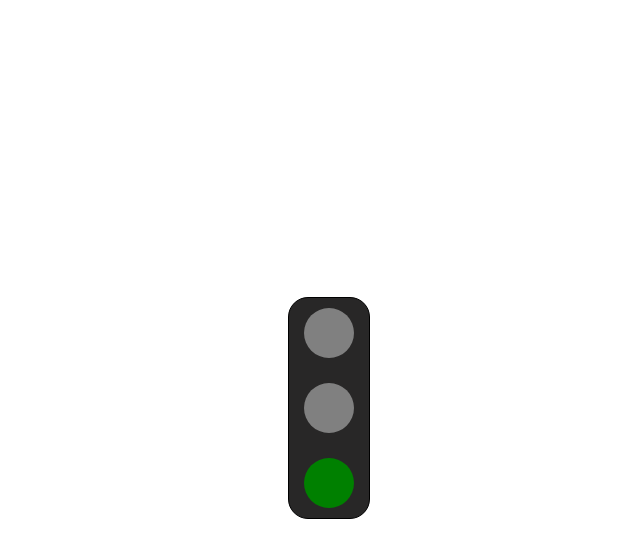
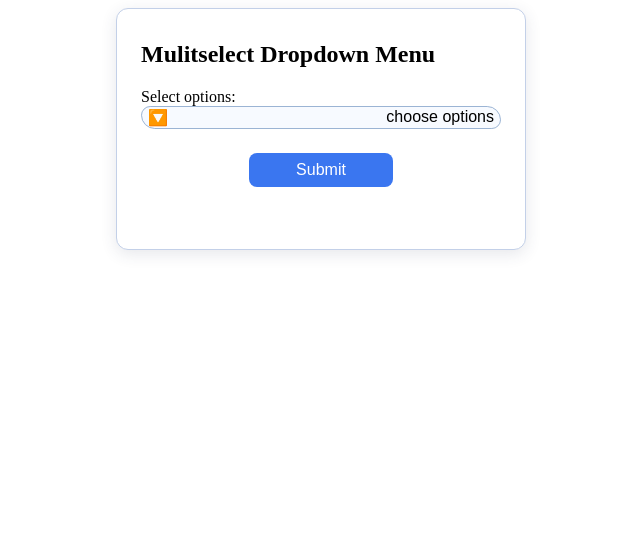
Before and after one commit to Bhupesh-aher/Frontend-machine-coding-round, a React (Vite) app: page / in a window 1280 px wide. Shown: the top 558 px of the page, without its empty margins (319-959 px from the left). Built offline with nearby package versions, Linux system fonts and the light colour scheme.

Commit message:
MultiSelect Dropdown

```diff
--- a/src/App.jsx
+++ b/src/App.jsx
@@ -1,16 +1,15 @@
-import React from 'react';
+import { useEffect, useState } from 'react';
 import './index.css';
 import { BrowserRouter } from 'react-router-dom';
-import TrafficLight from './Traffic Light/TrafficLight';
-
+import MultiSelectDropDown from './MultiSelect Dropdown/MultiSelectDropDown';
 
 
 function App() {
     return (
-      <div className='app'>
-        <TrafficLight/>
+      <div>
+        <MultiSelectDropDown/>
       </div>
     )
 }
 
-export default App
+export default App;
--- /dev/null
+++ b/src/MultiSelect Dropdown/MultiSelectDropDown.jsx
@@ -0,0 +1,104 @@
+import React, { useEffect, useRef, useState } from 'react'
+import "./style.css"
+
+const OPTIONS = [
+    "option 1",
+    "option 2",
+    "option 3",
+    "option 4",
+    "option 5",
+    "option 6",
+]
+
+const MultiSelectDropDown = () => {
+    const [isOpen, setIsOpen] = useState(false);
+    const [selectedOptions, setSelectedOptions] = useState([]);
+    const [error, setError] = useState("");
+    const [result, setResult] = useState(null);
+    const dropdownRef = useRef(null);
+
+    console.log(dropdownRef);
+
+    const toggleDropDown = () => setIsOpen((prev) => !prev);
+
+    const handleReset = () => {
+        setSelectedOptions([]);
+        setError("");
+        setResult(null);
+    }
+
+    const handleSelect = (option) => {
+        setSelectedOptions((prev) => prev.includes(option) ? prev.filter((item) => item !== option) : [...prev, option]);
+    }
+
+    const handleSubmit = () => {
+        setIsOpen(false);
+
+        if(selectedOptions.length === 0){
+            setError("Please select at least one option");
+            setResult(null);
+        }
+        else {
+            setError("");
+            setResult(selectedOptions);
+        }
+    }
+
+    useEffect(() => {
+        const handleClickOutside = (event) => {
+            if(dropdownRef.current && !dropdownRef.current.contains(event.target)){
+                setIsOpen(false);
+            }
+        }
+
+        document.addEventListener("mousedown", handleClickOutside);
+
+        return () => document.removeEventListener('mousedown', handleClickOutside);
+
+    }, []);
+
+    return (
+        <div className='dropdown-container'>
+            <h2>Mulitselect Dropdown Menu</h2>
+
+            <label>Select options: </label>
+
+            <div className='dropdown-wrapper' ref={dropdownRef}>
+                <button className='dropdown-toogle' onClick={toggleDropDown}>
+                    <span>{isOpen ? "⬆️" : "🔽"}</span>
+                    <span>{selectedOptions.length > 0 ? `${selectedOptions.length} selected` : "choose options"}</span>
+                </button>
+
+                {isOpen && (
+                    <ul className='dropdown-menu'>
+                        {/* Reset button */}
+                        <li className='dropdwon-reset' onClick={handleReset}>Reset Selection</li>
+
+                        {OPTIONS.map((option) => (
+                            <li className='dropdown-option' key={option} onClick={() => handleSelect(option)}>
+                                <input type="checkbox" checked={selectedOptions.includes(option)} readOnly/>
+                                <span className='option-label'>{option}</span>
+                            </li>
+                        ))}
+                    </ul>
+                )}
+
+            </div>
+
+            <button className='submit-button' onClick={handleSubmit}>Submit</button>
+
+            <div className='result-area'>
+                {error && (
+                    <p className='error-message'>{error}</p>
+                )}
+                {result && (
+                    <div className='selected-options'>
+                        <strong>Selected:</strong> {result.join(", ")}
+                    </div>
+                )}
+            </div>
+        </div>
+    )
+}
+
+export default MultiSelectDropDown
--- /dev/null
+++ b/src/MultiSelect Dropdown/style.css
@@ -0,0 +1,105 @@
+.dropdown-container{
+    max-width: 360px;
+    margin: 0 auto;
+    background-color: #ffffff;
+    border: 1px solid #c3d0e8;
+    border-radius: 12px;
+    padding: 12px 24px;
+    box-shadow: 0 4px 16px rgba(46, 58, 89, 0.12);
+}
+
+.dropdown-wrapper{
+    position: relative;
+    user-select: none;
+}
+
+.dropdown-toogle{
+    width: 100%;
+    display: flex;
+    align-items: center;
+    justify-content: space-between;
+    background-color: #f7faff;
+    border: 1.8px solid #9bb4d4;
+    border-radius: 12px 18px;
+    font-size: 1rem;
+    cursor: pointer;
+}
+
+
+.dropdown-toogle:hover, .dropdown-toogle:focus{
+    background-color: #e4ecff;
+    outline: none;
+}
+
+.dropdown-menu{
+    position: absolute;
+    top: 100%;
+    left: 0;
+    width: 100%;
+    max-height: 220px;
+    overflow-y: auto;
+    margin-top: 8px;
+    background-color: #ffffff;
+    border: 1.5px solid #9bb4d4;
+    border-radius: 8px;
+    z-index: 10;
+    padding: 6px 0;
+}
+
+.dropdown-reset {
+    padding: 10px 18px;
+    font-size: Irem;
+    color: #e04848;
+    cursor: pointer;
+    border-bottom: 1 px solid #f5c5c5;
+    user-select: none;
+    background-color: #fff;
+    transition: background-color 0.25s ease;
+}
+
+.dropdown-option{
+    padding: flex;
+    display: 3px 18px;
+    cursor: pointer;
+    align-items: center;
+    color: #344675;
+    font-size: 1rem;
+    user-select: none;
+    transition: background-color 0.25s ease;
+}
+
+
+.submit-button {
+    margin: 24px auto auto;
+    display: block;
+    width: 40%;
+    background-color: #3a76f0;
+    border: none;
+    padding: 8px 0;
+    font-size: 1rem;
+    color: white;
+    border-radius: 8px;
+    cursor: pointer;
+    transition: background-color 0.3s ease;
+    box-shadow: e 3px 8px rgba(58, 118, 240, 0.5);
+}
+
+.result-area{
+    margin-top: 22px;
+    min-height:  28px;
+    font-size: 1rem;
+    color: #1b2a48;
+}
+.error-message {
+    color: #d93025;
+    margin: 0;
+}
+.selected-options strong {
+    color: #3a76f0;
+}
+.dropdown-icon{
+    transition: transform 0.3s ease;
+}
+.dropdown-icon.rotate {
+    transform: rotate(180deg) ;
+}
```
Also changed, not shown: 1 other file (tests, documents, lock files or other folders).
